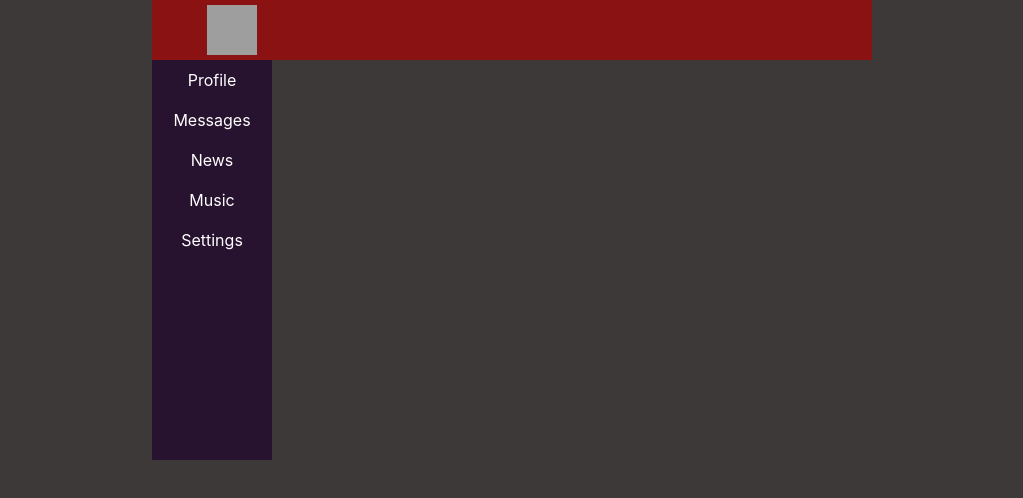
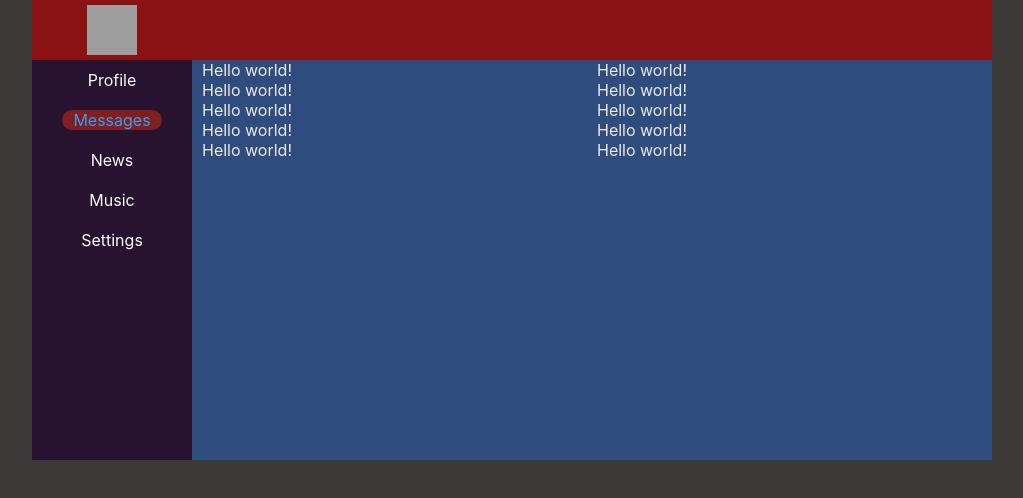
Before and after one commit to Alexrus-cyber/Social-web, a React (Create React App) app: page /Dialogs in a window 1280 px wide. Shown: the top 498 px of the page, without its empty margins (128-1151 px from the left). Built offline with nearby package versions, Linux system fonts and the light colour scheme; grey boxes are pictures that could not be loaded.

Commit message:
Add Dialogs

```diff
--- a/src/App.js
+++ b/src/App.js
@@ -4,6 +4,7 @@ import Header from "./components/Header/Header";
 import Nav from "./components/Nav/Nav";
 import Profile from "./components/Profile/Profile";
 import {BrowserRouter, Route, Routes} from "react-router-dom";
+import {Dialogs} from "./components/Dialogs/Dialogs";
 
 
 const App = () => {
@@ -17,7 +18,7 @@ const App = () => {
                     <Route  path={'/'} element={<Profile/>}></Route>
                     <Route  path={'/Alex'} element={<Profile/>}></Route>
                     <Route  path={'/Kira'} element={<Profile/>}></Route>
-                    <Route  path={'/Jopa'} element={<Profile/>}></Route>
+                    <Route  path={'/Dialogs'} element={<Dialogs/>}></Route>
               </Routes>
 
           </div>
--- /dev/null
+++ b/src/components/Dialogs/Dialogs.jsx
@@ -0,0 +1,28 @@
+import React from "react";
+import styles from './Dialogs.module.css';
+
+export const Dialogs = () => {
+    return (
+        <div className={styles.Dialogs}>
+            <div className={styles.container}>
+                <div className={styles.textContainer}>
+                    <div>
+                        <p>Hello world!</p>
+                        <p>Hello world!</p>
+                        <p>Hello world!</p>
+                        <p>Hello world!</p>
+                        <p>Hello world!</p>
+                    </div>
+                    <div>
+                        <p>Hello world!</p>
+                        <p>Hello world!</p>
+                        <p>Hello world!</p>
+                        <p>Hello world!</p>
+                        <p>Hello world!</p>
+                    </div>
+                </div>
+
+            </div>
+        </div>
+    );
+}
--- /dev/null
+++ b/src/components/Dialogs/Dialogs.module.css
@@ -0,0 +1,13 @@
+.Dialogs{
+    grid-area: c;
+    background-color: #2f4c7e;
+    color: #ece9e9;
+    width: 800px;
+}
+.container{
+    margin-left: 10px;
+}
+.textContainer{
+    display: grid;
+    grid-auto-flow: column;
+}
--- a/src/components/Nav/Nav.jsx
+++ b/src/components/Nav/Nav.jsx
@@ -6,13 +6,13 @@ const Nav = () => {
     return (
         <nav className={styles.nav}>
         <div className={styles.item}>
-            <NavLink className={({ isActive }) => (isActive ? styles.active : styles.link)} to={'/Profile'}>Profile</NavLink>
+            <NavLink end className={({ isActive }) => (isActive ? styles.active : styles.link)} to={'/'}>Profile</NavLink>
         </div>
         <div className={styles.item}>
-            <NavLink className={({ isActive }) => (isActive ? styles.active : styles.link)} to={'/Jopa'}>Messages</NavLink>
+            <NavLink className={({ isActive }) => (isActive ? styles.active : styles.link)} to={'/Dialogs'}>Messages</NavLink>
         </div>
             <div className={styles.item}>
-                <NavLink end className={({ isActive }) => (isActive ? styles.active : styles.link)} to={'/'} >News</NavLink>
+                <NavLink  className={({ isActive }) => (isActive ? styles.active : styles.link)} to={'/Profile'} >News</NavLink>
             </div>
 
         <div className={styles.item}>
--- a/src/components/Profile/MyPosts/Post/Post.jsx
+++ b/src/components/Profile/MyPosts/Post/Post.jsx
@@ -8,7 +8,7 @@ const Post = (props) => {
 
             <div className={styles.textBlock}>
                 <div style={{marginRight: 20}}><img alt={'f'} src={"https://i.pinimg.com/originals/6b/08/76/6b087603862a127ea290e0a47ed932bf.jpg"}/></div>
-                <div style={{width: 500 , wordWrap: "inherit"}}> <p className={styles.p}>{props.messsage}</p></div>
+                <div style={{width: 500 , wordWrap: "inherit" , wordBreak: 'break-word'}}> <p className={styles.p}>{props.messsage}</p></div>
             </div>
             <Like />
         </div>
```
